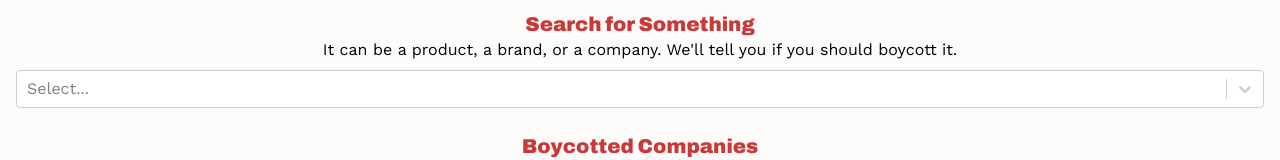
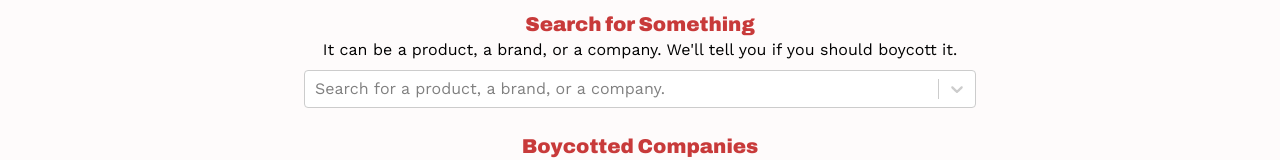
Before and after one commit to godemperoroftheworld/divestrael, a Next.js app in the folder frontend/: page / in a window 1280 px wide. Shown: the part 319-479 px from the top of the page. Built offline with nearby package versions, Linux system fonts and the light colour scheme; no server answers.

Commit message:
feat(fe): search placeholder and carousel titles

```diff
--- a/frontend/src/app/page.tsx
+++ b/frontend/src/app/page.tsx
@@ -50,7 +50,9 @@ export default function Home() {
           It can be a product, a brand, or a company. We&#39;ll tell you if you
           should boycott it.
         </p>
-        <Search />
+        <div className="max-w-2xl mx-auto">
+          <Search />
+        </div>
       </div>
       <div>
         <h2 className="text-center text-xl font-black text-primary font-heading">
@@ -70,6 +72,7 @@ export default function Home() {
                   target="_blank">
                   <Image
                     className="w-32 aspect-square"
+                    title={company.name}
                     src={company.image_url}
                     alt={company.name}
                     width={100}
@@ -79,6 +82,7 @@ export default function Home() {
               ) : (
                 <Image
                   className="w-32 aspect-square"
+                  title={company.name}
                   src={company.image_url}
                   alt={company.name}
                   width={100}
--- a/frontend/src/components/search/index.tsx
+++ b/frontend/src/components/search/index.tsx
@@ -49,6 +49,7 @@ export default function Search() {
       inputValue={searchQuery}
       filterOption={filterOption}
       onInputChange={setSearchQuery}
+      placeholder="Search for a product, a brand, or a company."
       maxMenuHeight={5000}
     />
   );
```
